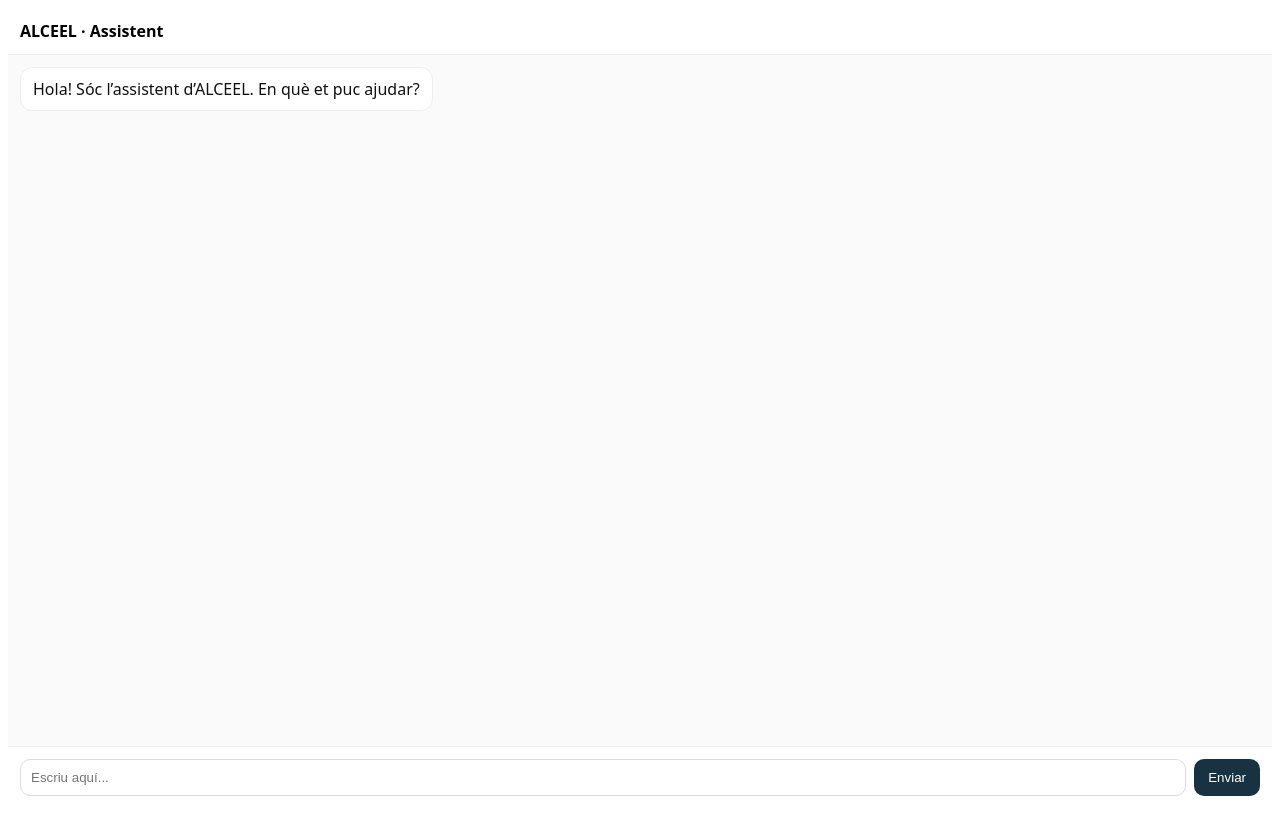
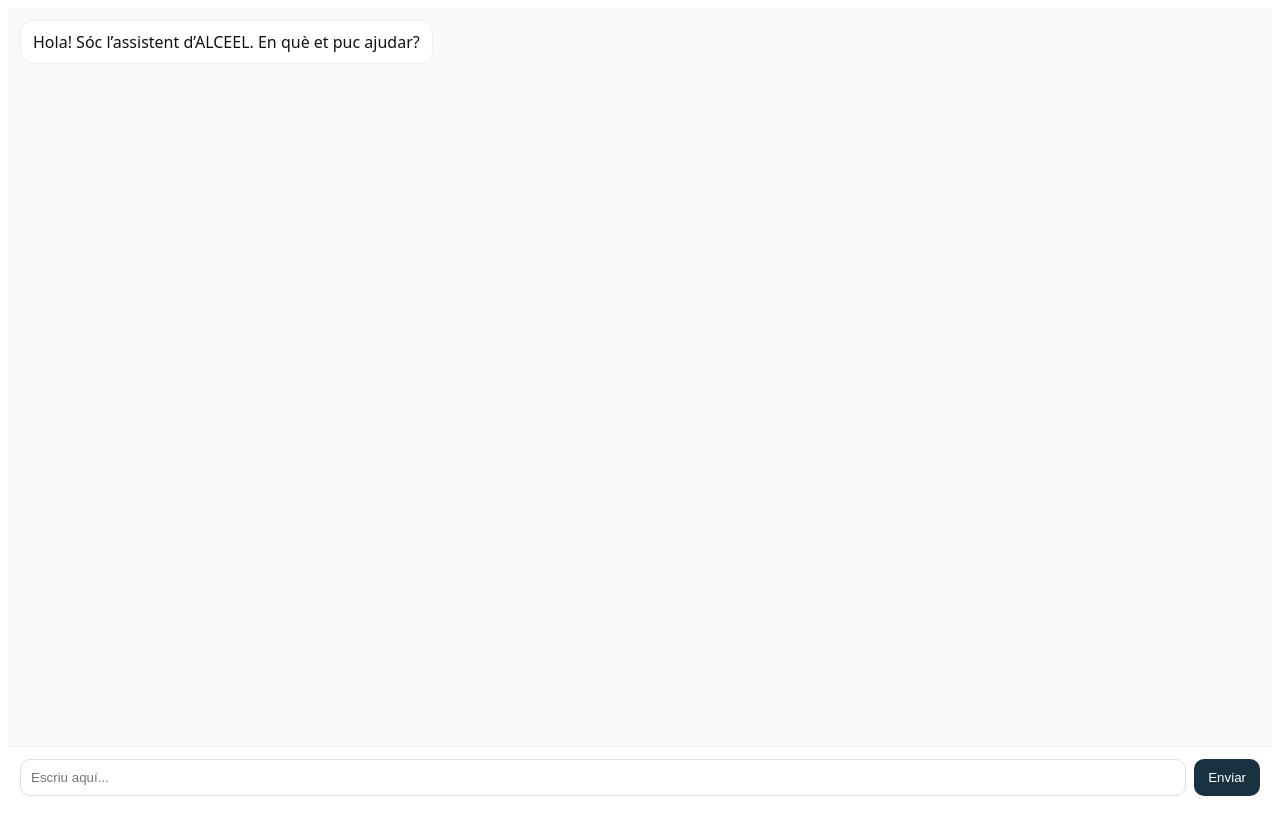
Before and after one commit to jcentellesGH/CHATBOT-ALCEEL, a Next.js app: page / in a window 1280 px wide. Built offline with nearby package versions, Linux system fonts and the light colour scheme.

Commit message:
Update page.jsx

```diff
--- a/app/page.jsx
+++ b/app/page.jsx
@@ -34,10 +34,6 @@
 
   return (
     <div style={{ height: "100vh", display: "flex", flexDirection: "column", fontFamily: "system-ui" }}>
-      <div style={{ padding: 12, borderBottom: "1px solid #eee", fontWeight: 700 }}>
-        ALCEEL · Assistent
-      </div>
-
       <div style={{ flex: 1, overflow: "auto", padding: 12, background: "#fafafa" }}>
         {messages.map((m, i) => (
           <div key={i} style={{ marginBottom: 10, display: "flex", justifyContent: m.role === "user" ? "flex-end" : "flex-start" }}>
```
